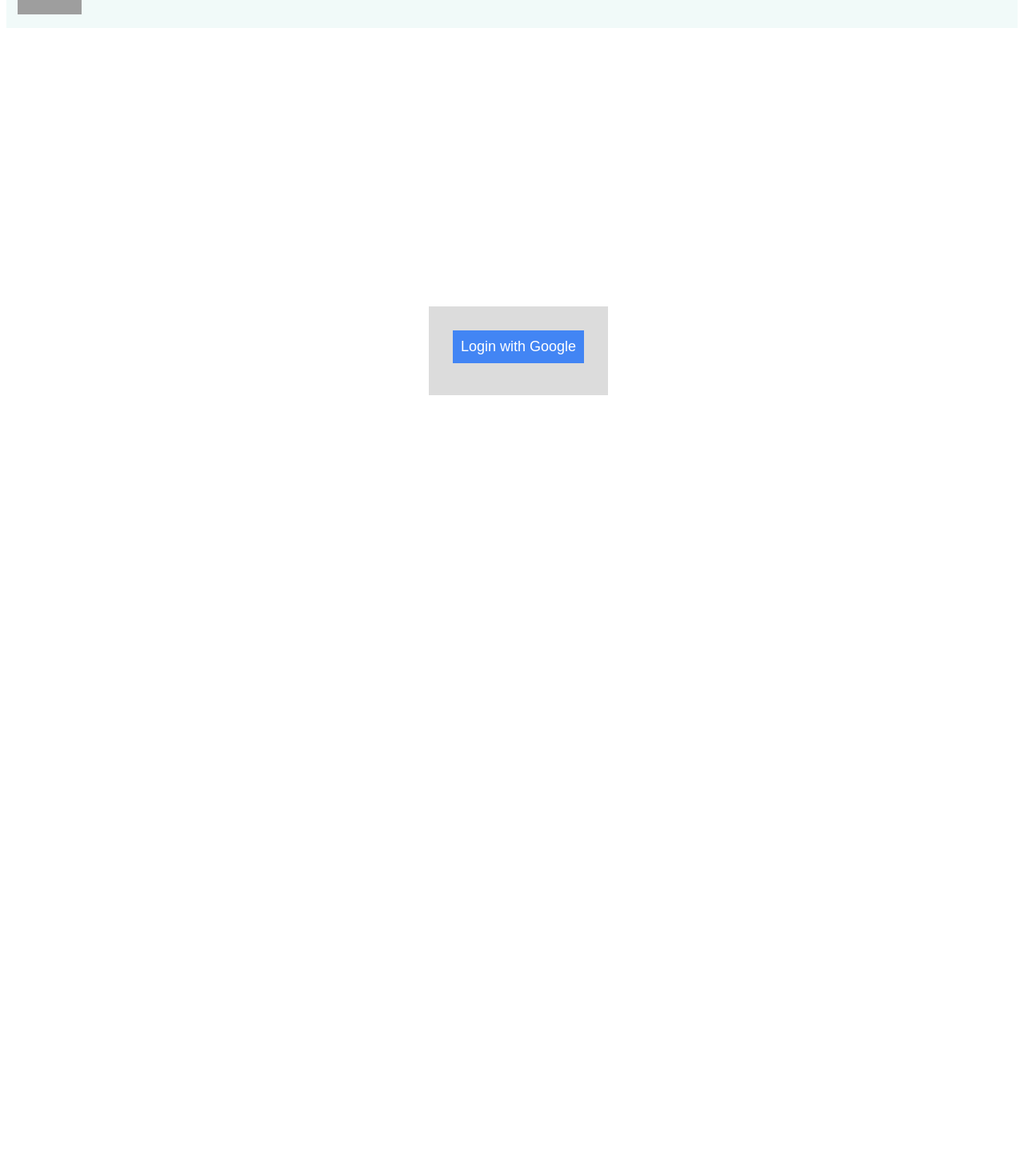
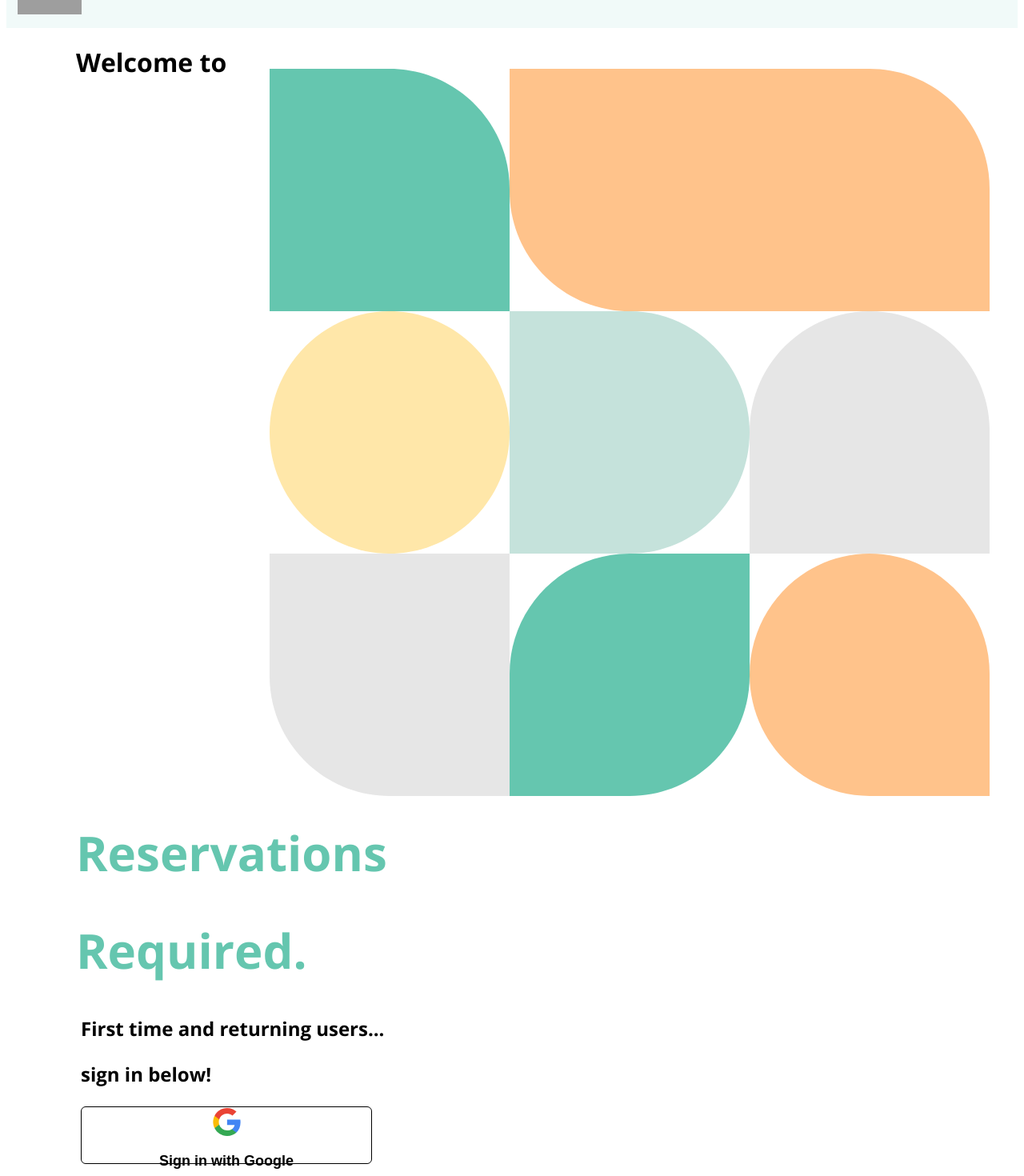
Before and after one commit to Reservations-Required/reserve-web, a React (Create React App) app in the folder client/: page /login in a window 1280 px wide. Shown: the part 57-1527 px from the top of the page at 80% size. Before the commit the page ends 900 px from the top, so only its background shows below. Built offline with nearby package versions, Linux system fonts and the light colour scheme; no server answers; grey boxes are pictures that could not be loaded.

Commit message:
initial version of sign in page completed

```diff
--- a/client/src/components/Login/login.css
+++ b/client/src/components/Login/login.css
@@ -1,38 +1,43 @@
-.login {
-  height: 100vh;
-  width: 100vw;
-  display: flex;
-  align-items: center;
-  justify-content: center;
+.login_title{
+  margin-left: 87px;
+  font-family: 'Open Sans';
 }
 
-.login__container {
-  display: flex;
-  flex-direction: column;
-  text-align: center;
-  background-color: #dcdcdc;
-  padding: 30px;
+.login_title1{
+  line-height: 25px 57%;
 }
 
-.login__textBox {
-  padding: 10px;
-  font-size: 18px;
-  margin-bottom: 10px;
+.login_title2{
+  line-height: 67px 82%;
+  color: #65C6AF
 }
 
-.login__btn {
-  padding: 10px;
-  font-size: 18px;
-  margin-bottom: 10px;
-  border: none;
-  color: white;
-  background-color: black;
+.login_text{
+  margin-left: 93px;
+  font-family: 'Open Sans';
+  line-height: 33px 100%;
 }
 
-.login__google {
-  background-color: #4285f4;
+.login_button {
+  margin-left: 93px;
+  width: 364px;
+  height: 72px;
+  color: black;
+  background-color: white;
+  border: 1px solid black;
+  border-radius: 6px;
 }
 
-.login div {
-  margin-top: 7px;
+.google_logo{
+  width: 35px;
+  height: 35px;
 }
+
+.login_logo{
+  width: 900px;
+  height: 909px;
+  margin-top: 30px;
+  margin-right: 35px;
+  margin-bottom: 30px;
+  float: right;
+}
--- a/client/src/components/Login/login.tsx
+++ b/client/src/components/Login/login.tsx
@@ -3,6 +3,10 @@
 import { auth, signInWithGoogle } from "../../firebase";
 import { useAuthState } from "react-firebase-hooks/auth";
 import "./login.css";
+
+import googleLogo from "../../assets/google_logo.svg"
+import loginLogo from "../../assets/login_logo.svg"
+import {H1, H4, P1, P3} from "../../styles/fonts.style"
 
 const Login = () => {
   const [user, loading] = useAuthState(auth);
@@ -14,13 +18,29 @@
     }
     if (user) navigate("/profile");
   }, [user, loading]);
+
   return (
     <div className="login">
-      <div className="login__container">
-        <button className="login__btn login__google" onClick={signInWithGoogle}>
-          Login with Google
-        </button>
+      <div className="login_logo">
+        <img src={loginLogo}></img>
       </div>
+      <div className="login_title">
+        <div className="login_title1">
+          <H4>Welcome to</H4>
+        </div>
+        <div className="login_title2">
+          <H1>Reservations</H1>
+          <H1>Required.</H1>
+        </div>
+      </div>
+      <div className="login_text">
+        <P1>First time and returning users...</P1>
+        <P1>sign in below!</P1>
+      </div>
+      <button className="login_button" onClick={signInWithGoogle}>
+        <img className="google_logo" src={googleLogo}></img>
+        <P3>Sign in with Google</P3>
+      </button>
     </div>
   );
 }
```
Also changed, not shown: client/src/assets/google_logo.svg (added), client/src/assets/login_logo.svg (added).
